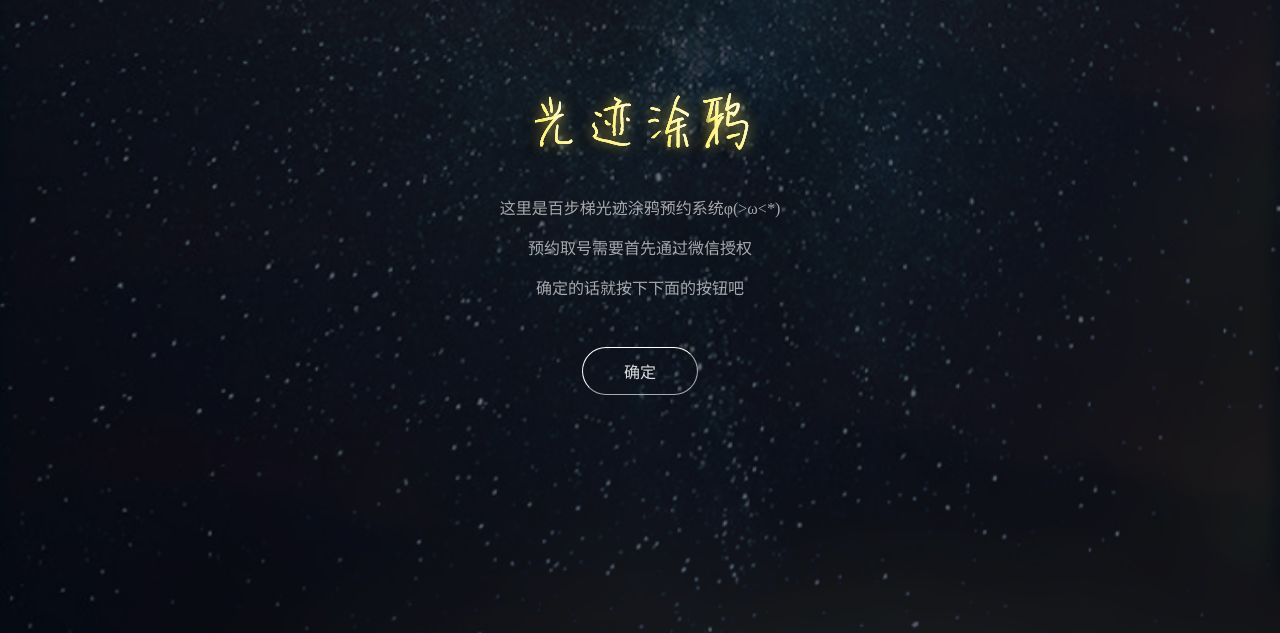
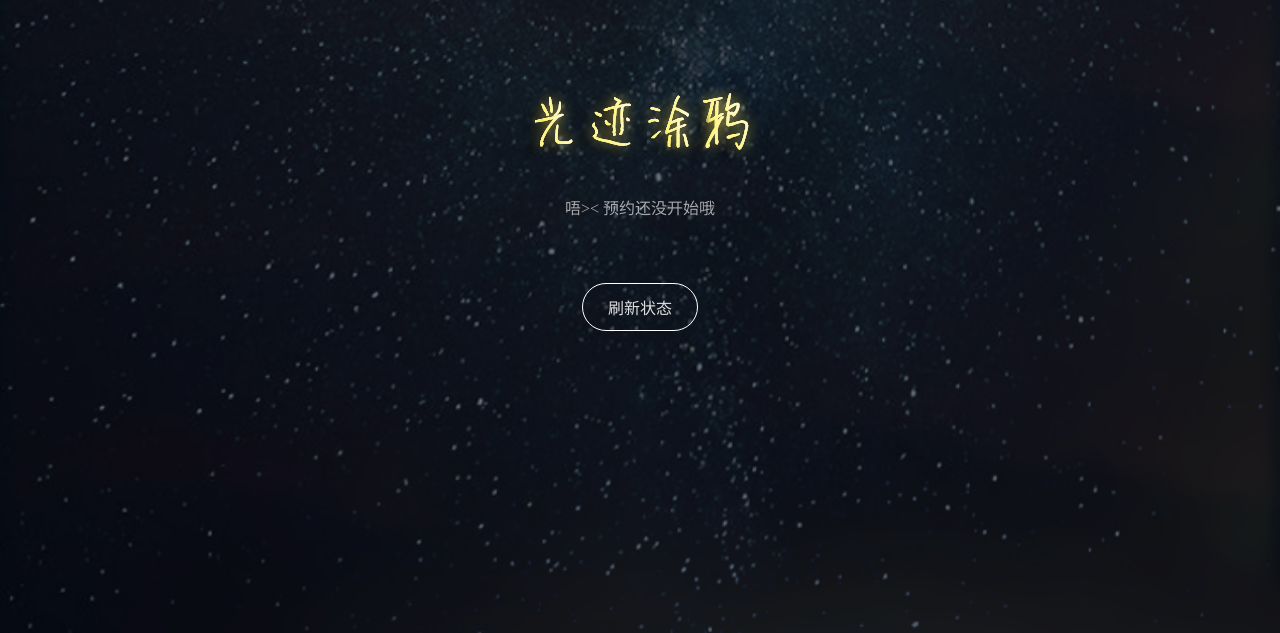
Before and after one commit to BBT-Tech/BBT-17-GJTY, a PHP site: page /guide.html in a window 1280 px wide. Shown: the part 167-800 px from the top of the page. Run offline with PHP 8.4, Linux system fonts and the light colour scheme; some libraries are stand-ins or nearby versions.

Commit message:
Add Reservable Status Handler

```diff
--- a/assets/css/style.css
+++ b/assets/css/style.css
@@ -20,6 +20,7 @@ body {
 
 .status,
 .status .title,
+.guide-content,
 .reserve {
 	display: none;
 }
@@ -81,7 +82,7 @@ input::-moz-placeholder {
 	background-repeat: no-repeat;
 	background-size: 100%;
 }
-.warning {
+.notice {
 	padding-top: 1em;
 	color: #fff !important;
 }
@@ -92,7 +93,7 @@ input::-moz-placeholder {
 	color: rgb(254,254,145) !important;
 }
 
-.guide > p,
+.guide-content > p,
 .status > p {
 	color: rgba(255,255,255,0.63);
 }
@@ -102,11 +103,12 @@ input::-moz-placeholder {
 .fresh {
 	width: 116px;
 	height: 48px;
-	margin-top: 32px;
+	margin-top: 48px;
 	background-color: transparent;
 	font-size: 16px;
 	color: rgba(255,255,255,0.87);
 	border-color: white;
 	border-width: 1px;
+	border-style: solid;
 	border-radius: 32px;
 }
--- a/assets/js/reserve.js
+++ b/assets/js/reserve.js
@@ -1,4 +1,5 @@
-// var formSource = 'https://100steps.withcic.cn/2017_gjty/user/onSubscribed/';
+// var formSource = 'https://100steps.withcic.cn/2017_gjty/user/onSubscribedMsg/';
+
 var formSource = 's';
 var phoneReg = /^1[0-9]{10}$/;
 var emailReg = /^(([^<>()\[\]\\.,;:\s@"]+(\.[^<>()\[\]\\.,;:\s@"]+)*)|(".+"))@((\[[0-9]{1,3}\.[0-9]{1,3}\.[0-9]{1,3}\.[0-9]{1,3}\])|(([a-zA-Z\-0-9]+\.)+[a-zA-Z]{2,}))$/;
--- a/guide.html
+++ b/guide.html
@@ -12,11 +12,30 @@
 	<div class="guide">
 		<div class="title"></div>
 
-		<p>这里是百步梯光迹涂鸦预约系统φ(>ω<*)</p>
-		<p>预约取号需要首先通过微信授权</p>
-		<p>确定的话就按下下面的按钮吧</p>
+		<div class="guide-content" id="welcome">
+			<p>这里是百步梯光迹涂鸦预约系统φ(>ω<*)</p>
+			<p>预约取号需要首先通过微信授权</p>
+			<p>确定的话就按下下面的按钮吧</p>
 
-		<button class="auth" onclick="location.href='./user/subscribeMsg/'">确定</button>
+			<button class="auth" onclick="location.href='./user/subscribeMsg/'">确定</button>
+		</div>
+
+		<div class="guide-content" id="pending">
+			<p>唔>< 预约还没开始哦</p>
+
+			<button class="fresh" id="xxx">刷新状态</button>
+		</div>
+
+		<div class="guide-content" id="closed">
+			<p>唔>< 预约已经结束啦</p>
+			<p>感谢你对百步梯的支持( • ̀ω•́ )✧</p>
+			<p class="notice">欢迎继续关注我们的其他活动哦</p>
+		</div>
 	</div>
+
+	<script src="https://cdn.bootcss.com/jquery/3.2.1/jquery.min.js"></script>
+	<script type="text/javascript">
+		$("#pending").show();
+	</script>
 </body>
 </html>
--- a/index.html
+++ b/index.html
@@ -18,9 +18,8 @@
 		<p>前方还有 <span id="waiting">loading...</span> 位同学在等待</p>
 		<p>大约需要 <span id="time">loading...</span> 分钟</p>
 		<p>到号前将有微信提示 请留意现场叫号信息</p>
-		<p>感谢你的参与(•̀ω•́)✧</p>
 
-		<p class="warning">注意不要过号五个以上哦(｀・ω・´)</p>
+		<p class="notice">注意不要过号五个以上哦(｀・ω・´)</p>
 
 		<button class="fresh" id="fresh">刷新</button>
 	</div>
@@ -45,8 +44,7 @@
 		<button class="submit">提交</button>
 	</form>
 
-	<!-- <script src="https://cdn.bootcss.com/jquery/3.2.1/jquery.min.js"></script> -->
-	<script src="./jquery.min.js"></script>
+	<script src="https://cdn.bootcss.com/jquery/3.2.1/jquery.min.js"></script>
 	<script src="./assets/js/reserve.js"></script>
 </body>
 </html>
```
